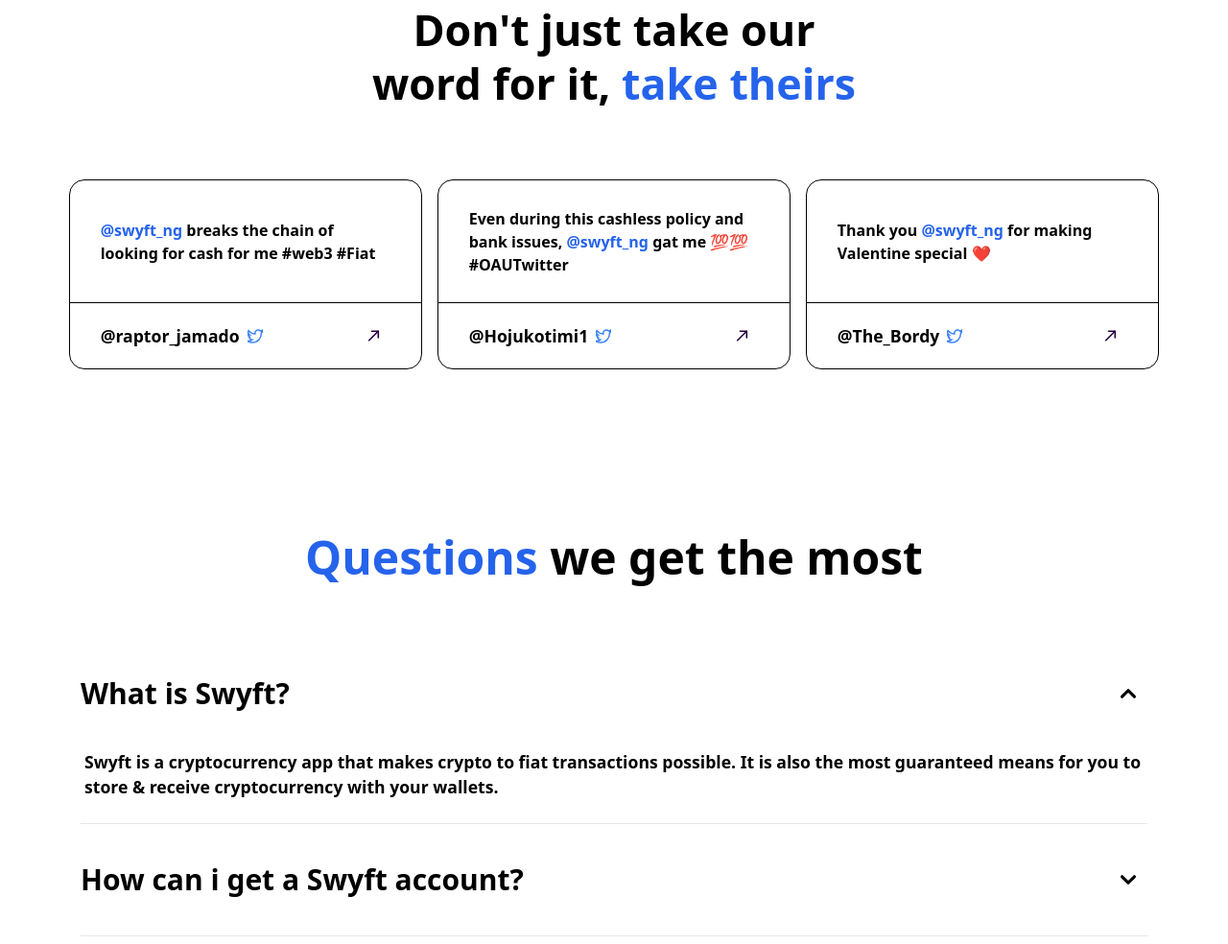
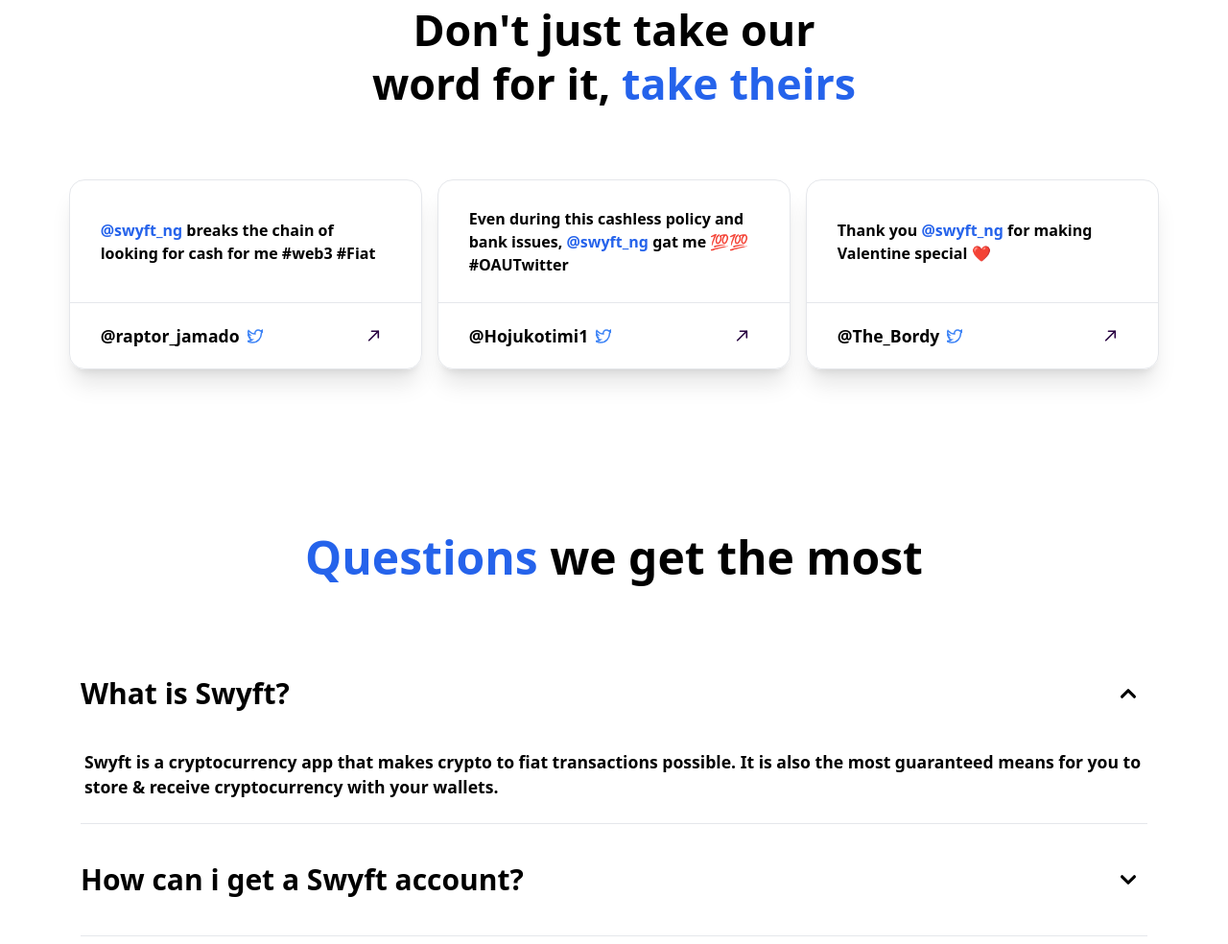
Before and after one commit to DanielUdechukwu/swyfft, a plain HTML site: page index.html in a window 1280 px wide. Shown: the part 1679-2663 px from the top of the page at 96% size. Drawn offline with nearby package versions, Linux system fonts and the light colour scheme.

Commit message:
Added new border shades to testimonial and shadow

```diff
--- a/index.html
+++ b/index.html
@@ -375,8 +375,8 @@
 				<p class="text-[1.8rem] font-bold w-96 md:w-[90%] m-auto px-6 text-center lg:w-full lg:leading-[3.5rem] lg:text-[3rem] lg:pb-[2rem] xl:text-[2.8rem] xl:w-[50%]">Don't just take our word for it, <span class="text-blue-600">take theirs</span></p>
 
 				<div class="lg:flex lg:flex-wrap">
-					<div class="w-4/5 sm:w-96 md:w-[28rem] lg:w-[48%] m-auto border border-black rounded-2xl my-6 md:my-10 h-full xl:w-[32%]">
-						<div class="border-b border-black px-8 flex items-center h-32">
+					<div class="w-4/5 sm:w-96 md:w-[28rem] lg:w-[48%] m-auto border border-gray-200 shadow-xl rounded-2xl my-6 md:my-10 h-full xl:w-[32%]">
+						<div class="border-b border-gray-200 px-8 flex items-center h-32">
 							<p class="font-semibold" style="font-size: 1rem;"><span class="text-blue-600">@swyft_ng</span> breaks the chain of looking for cash for me #web3 #Fiat</p>
 						</div>
 						<a href="">
@@ -396,8 +396,8 @@
 						</a>
 					</div>
 
-					<div class="w-4/5 sm:w-96 md:w-[28rem] lg:w-[48%] m-auto border border-black rounded-2xl my-6 md:my-10  xl:w-[32%]">
-						<div class="border-b border-black px-8 flex items-center h-32">
+					<div class="w-4/5 sm:w-96 md:w-[28rem] lg:w-[48%] m-auto border border-gray-200 shadow-xl rounded-2xl my-6 md:my-10  xl:w-[32%]">
+						<div class="border-b border-gray-200 px-8 flex items-center h-32">
 							<p class="font-semibold" style="font-size: 1rem;">Even during this cashless policy and bank issues, <span class="text-blue-600">@swyft_ng</span> gat me 💯💯 #OAUTwitter</p>
 						</div>
 						<a href="">
@@ -417,8 +417,8 @@
 						</a>
 					</div>
 
-					<div class="w-4/5 sm:w-96 md:w-[28rem] lg:w-[48%] m-auto border border-black rounded-2xl my-6 md:my-10  xl:w-[32%]">
-						<div class="border-b border-black px-8 flex items-center h-32">
+					<div class="w-4/5 sm:w-96 md:w-[28rem] lg:w-[48%] m-auto border border-gray-200 shadow-xl rounded-2xl my-6 md:my-10  xl:w-[32%]">
+						<div class="border-b border-gray-200 px-8 flex items-center h-32">
 							<p class="font-semibold" style="font-size: 1rem;">Thank you <span class="text-blue-600">@swyft_ng</span> for making Valentine special ❤️</p>
 						</div>
 						<a href="">
```
